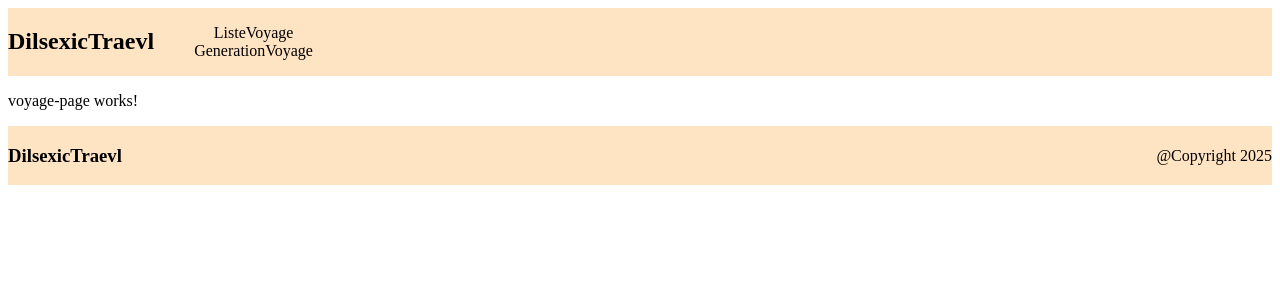
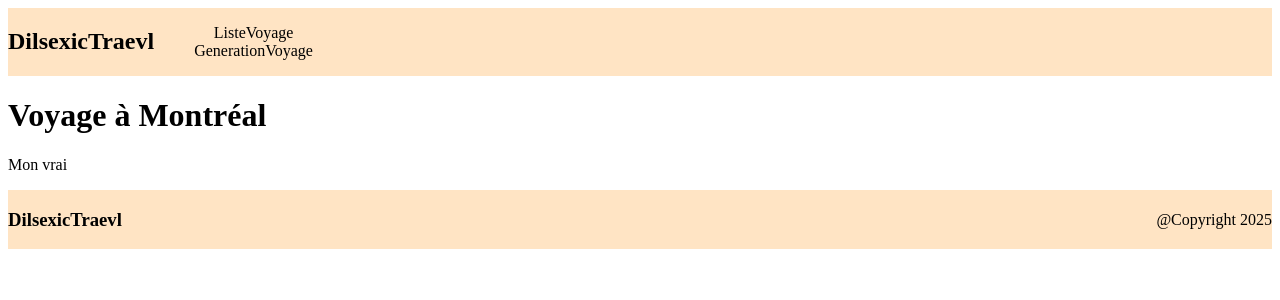
Before and after one commit to lenyDENOYELLE/2025_R4A10_DENOYELLE_Leny, an Angular app: page /voyage/ertret in a window 1280 px wide. Shown: the top 300 px of the page. Built offline with nearby package versions, Linux system fonts and the light colour scheme.

Commit message:
modification de la page de voyage

```diff
--- a/src/app/voyage-page/voyage-page.component.html
+++ b/src/app/voyage-page/voyage-page.component.html
@@ -1 +1,2 @@
-<p>voyage-page works!</p>
+<h1>Voyage à {{voyage?.destination}}</h1>
+<p>{{voyage?.description}}</p>
--- a/src/app/voyage-page/voyage-page.component.ts
+++ b/src/app/voyage-page/voyage-page.component.ts
@@ -1,4 +1,6 @@
-import { Component } from '@angular/core';
+import { Component, OnInit } from '@angular/core';
+import { Voyage, VoyageServiceService } from '../voyage-service.service';
+import { ActivatedRoute, Router } from '@angular/router';
 
 @Component({
   selector: 'app-voyage-page',
@@ -7,6 +9,21 @@ import { Component } from '@angular/core';
   templateUrl: './voyage-page.component.html',
   styleUrl: './voyage-page.component.sass'
 })
-export class VoyagePageComponent {
+export class VoyagePageComponent implements OnInit{
+  voyage: Voyage | null = null;
+  id!: string;
+  constructor(
+    private readonly voyageurService: VoyageServiceService,
+    private readonly activatedRoute: ActivatedRoute,
+    private readonly router: Router
+  ){}
+
+  ngOnInit(){
+    this.id = this.activatedRoute.snapshot.paramMap.get('id')!;
+    this.voyage = this.voyageurService.trouveAvecId(this.id);
+    if (!this.voyage){
+      this.router.navigate(['/404'])
+    }
+  }
 
 }
--- a/src/app/voyage-service.service.ts
+++ b/src/app/voyage-service.service.ts
@@ -19,7 +19,18 @@ export class VoyageServiceService {
 
   constructor(){}
 
-  trouveTout(){
+  trouveTout(): Array<Voyage>{
     return this.voyages;
   }
+
+  trouveAvecId(id: string): Voyage | null{
+    let i: number = 0;
+    while (i < this.voyages.length){
+      if (this.voyages[i].id == id){
+        return this.voyages[i];
+      }
+      i++;
+    }
+    return null;
+  }
 }
```
